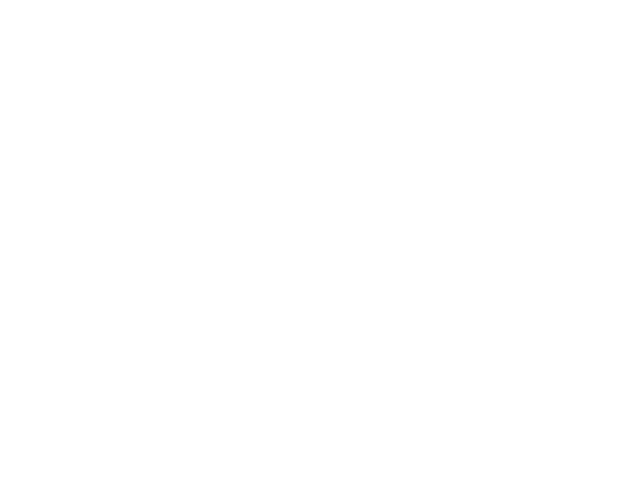
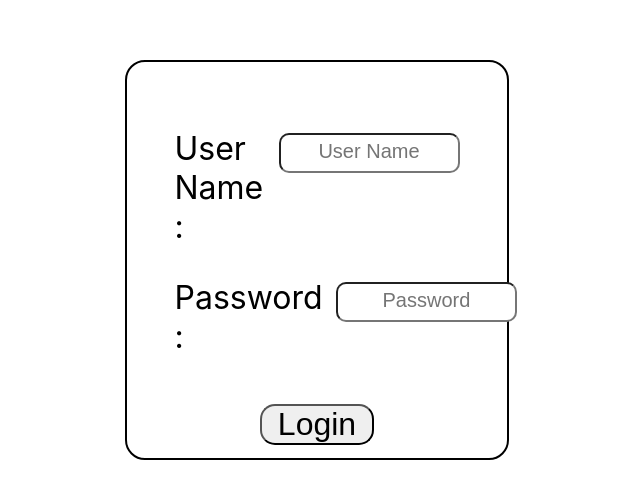
Before and after one commit to utkarsh0903/dishpoll, a React (Create React App) app: page / in a window 1280 px wide. Shown: the part 140-638 px from the top of the page, without its empty margins (323-963 px from the left). Built offline with nearby package versions, Linux system fonts and the light colour scheme; the HTML template or start-up script is replaced by a standard one.

Commit message:
feat:login page created

```diff
--- a/package.json
+++ b/package.json
@@ -8,6 +8,7 @@
     "@testing-library/user-event": "^13.5.0",
     "react": "^18.2.0",
     "react-dom": "^18.2.0",
+    "react-router-dom": "^6.21.0",
     "react-scripts": "5.0.1",
     "web-vitals": "^2.1.4"
   },
--- a/src/App.css
+++ b/src/App.css
@@ -1,38 +1,9 @@
-.App {
-  text-align: center;
+*{
+  padding: 0;
+  margin: 0;
+  box-sizing: border-box;
+  text-decoration: none;
 }
 
-.App-logo {
-  height: 40vmin;
-  pointer-events: none;
+body{
 }
-
-@media (prefers-reduced-motion: no-preference) {
-  .App-logo {
-    animation: App-logo-spin infinite 20s linear;
-  }
-}
-
-.App-header {
-  background-color: #282c34;
-  min-height: 100vh;
-  display: flex;
-  flex-direction: column;
-  align-items: center;
-  justify-content: center;
-  font-size: calc(10px + 2vmin);
-  color: white;
-}
-
-.App-link {
-  color: #61dafb;
-}
-
-@keyframes App-logo-spin {
-  from {
-    transform: rotate(0deg);
-  }
-  to {
-    transform: rotate(360deg);
-  }
-}
--- a/src/App.js
+++ b/src/App.js
@@ -1,10 +1,18 @@
+import {BrowserRouter as Router, Routes, Route} from "react-router-dom";
+import Login from "./components/Login";
+import Dashboard from "./components/Dashboard";
+import "./App.css";
 
 function App() {
-  return (
-    <>
+  return<>
+      <Router>
+        <Routes>
+          <Route path="/" element={<Login />} />
+          <Route path="/dashboard" element={<Dashboard />} />
+        </Routes>
+      </Router>
+    </>
 
-    </>
-  );
 }
 
 export default App;
--- /dev/null
+++ b/src/components/Dashboard.jsx
@@ -0,0 +1,9 @@
+import React from 'react'
+
+const Dashboard = () => {
+  return (
+    <div>Dashboard</div>
+  )
+}
+
+export default Dashboard
--- /dev/null
+++ b/src/components/Login.jsx
@@ -0,0 +1,132 @@
+import React, {useState} from 'react';
+import {useNavigate} from "react-router-dom";
+import "../styles/login.css";
+
+function Login() {
+
+    const navigate = useNavigate();
+
+    // User Login info
+    const database = [
+        {
+          id: 1,
+          username: "amar",
+          password: "amar123"
+        },
+        {
+          id: 2,
+          username: "akbar",
+          password: "akbar123"
+        },
+        {
+          id: 3,
+          username: "antony",
+          password: "antony123"
+        },
+        {
+          id: 4,
+          username: "john",
+          password: "john123"
+        },
+        {
+          id: 5,
+          username: "paul",
+          password: "paul123"
+        }
+      ];
+
+    //Error messages
+    const errors = {
+        username: "Invalid Username",
+        password: "Invalid Password"
+    };
+
+    //Setting user
+    const [user, setUser] = useState({
+        username: "",
+        password: ""
+    });
+    const [errorMessages, setErrorMessages] = useState({});
+    const [isSubmitted, setIsSubmitted] = useState(false);
+
+    // Generate error message
+    const renderErrorMessage = (name) => {
+        return name === errorMessages.name && (
+            <div className="error">{errorMessages.message}</div>
+        );
+    }
+    const handleChange = (event) => {
+        const {name, value} = event.target;
+        setUser(prevValue => {
+            if (name === "username") {
+                return {
+                    username: value,
+                    password: prevValue.password
+                };
+            } else if (name === "password") {
+                return {
+                    username: prevValue.username,
+                    password: value
+                }
+            }
+        });
+    }
+
+    const handleSubmit = (event) => {
+        // Prevent page reload
+        event.preventDefault();
+        const {username, password} = document.forms[0];
+
+        // Find user login info
+        const userData = database.find((user) => user.username === username.value);
+
+        // Compare user info
+        if (userData) {
+            if (userData.password !== password.value) {
+                // Invalid password
+                setErrorMessages({name: "password", message: errors.password});
+            } else {
+                setIsSubmitted(true);
+            }
+        } else {
+            // Username not found
+            setErrorMessages({name: "username", message: errors.username});
+        }
+    };
+    isSubmitted && navigate("/dashboard");
+
+    return (
+        <div className='login-page'>
+            <div className="login">
+                <form>
+                    <div className="username-section">
+                        <label htmlFor="username" className="">User Name : </label>
+
+                        <div className="">
+                            <input type="text" name="username" value={user.username}
+                                    onChange={handleChange} className="" id="username"
+                                    placeholder="User Name"/>
+                            {renderErrorMessage("username")}
+                        </div>
+                    </div>
+
+                    <div className="password-section">
+                        <label htmlFor="password" className="">Password :</label>
+                        <div className="">
+                            <input type="password" autoComplete="on" value={user.password} name="password"
+                                   onChange={handleChange} className="" id="password"
+                                   placeholder="Password"/>
+                            {renderErrorMessage("password")}
+                        </div>
+                    </div>
+                    <div className="submit-btn">
+                        <button type="submit" className="btn" onClick={handleSubmit}>Login</button>
+                    </div>
+
+                </form>
+            </div>
+        </div>
+    )
+}
+
+export default Login;
--- /dev/null
+++ b/src/styles/login.css
@@ -0,0 +1,81 @@
+.login-page{
+    width: 100%;
+    height: 100vh;
+    display: flex;
+    justify-content: center;
+    align-items: center;
+}
+
+.login{
+    height: 50vh;
+    width: 30%;
+    border: 2px solid black;
+    border-radius: 20px;
+    display: flex;
+    justify-content: center;
+    align-items: center;
+}
+
+form{
+    width: 75%;
+    height: 66%;
+    display: flex;
+    flex-direction: column;
+    justify-content: flex-start;
+    align-items: flex-start;
+}
+
+.username-section{
+    display: flex;
+    >label{
+        font-size: 2em;
+    }
+    input{
+        height: 3em;
+        margin-left: 1em;
+        border-radius: 10px;
+        margin-top: 0.3em;
+
+        &::placeholder{
+            font-size: 1.5em;
+            text-align: center;
+        }
+    }
+}
+
+.password-section{
+    margin-top: 2em;
+    display: flex;
+    >label{
+        font-size: 2em;
+        word-spacing: 0.8em;
+    }
+    input{
+        height: 3em;
+        margin-left: 1em;
+        border-radius: 10px;
+        margin-top: 0.3em;
+
+        &::placeholder{
+            font-size: 1.5em;
+            text-align: center;
+        }
+    }
+}
+
+.submit-btn{
+    margin-top: 3em;
+    width: 100%;
+    display: flex;
+    justify-content: center;
+}
+
+button{
+    font-size: 2em;
+    border-radius: 15px;
+    width: 40%;
+}
+
+.error{
+    color: red;
+}
```
Also changed, not shown: 1 other file (tests, documents, lock files or other folders).
